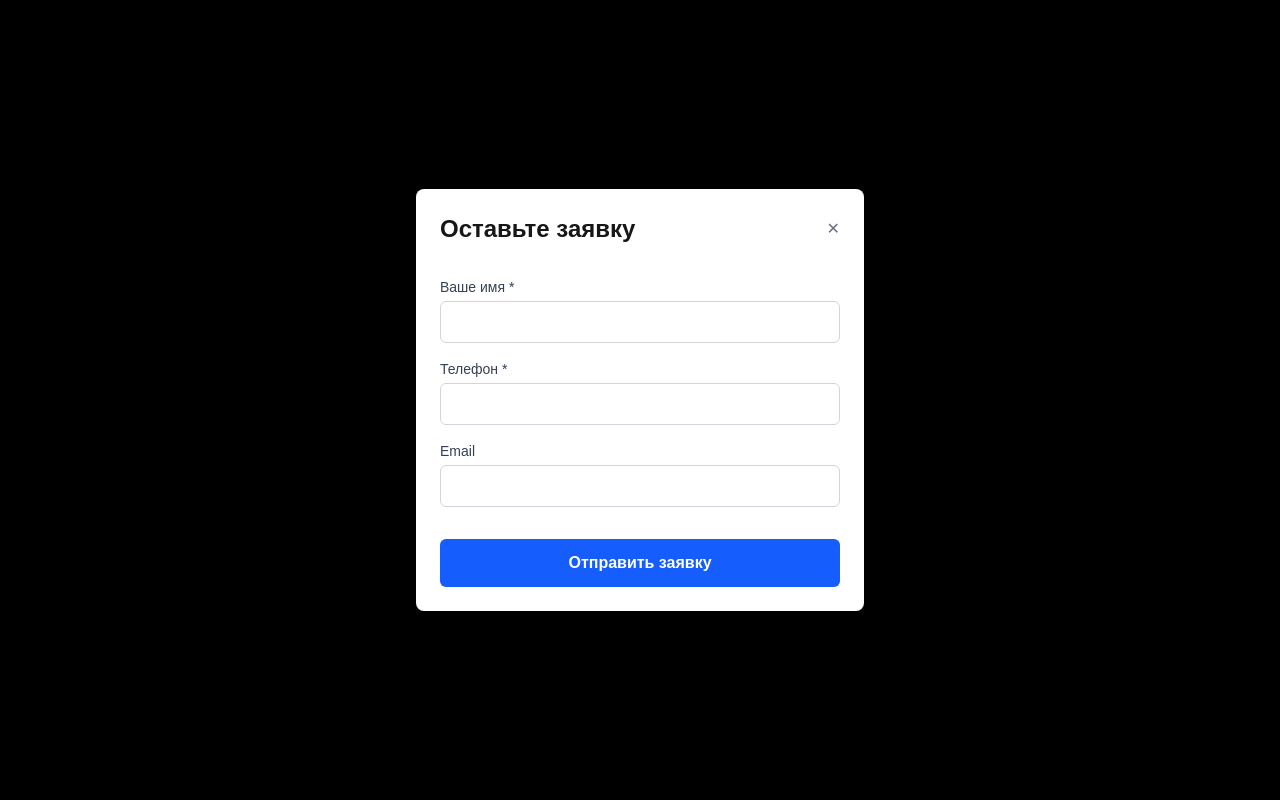
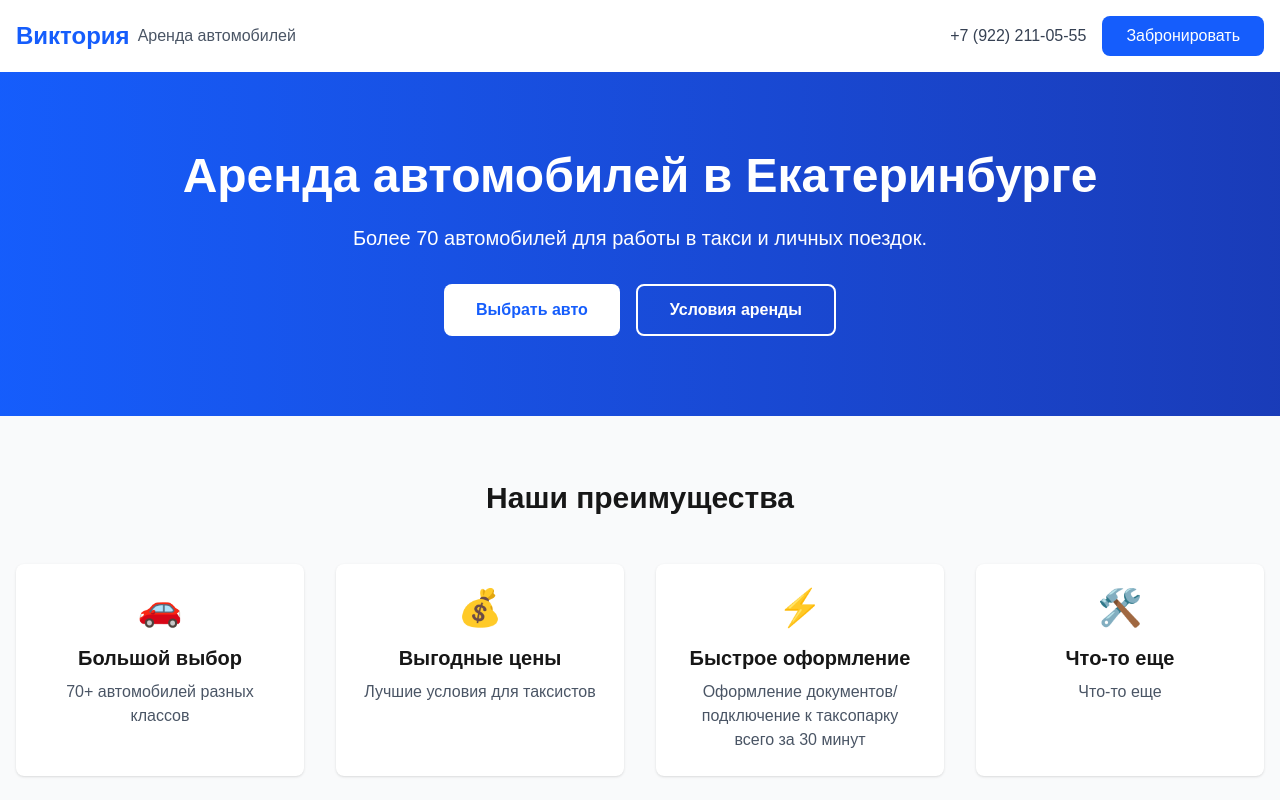
Before and after one commit to vachagunn/victoria-rent, a Next.js app: page / in a window 1280 px wide. Shown: the top 800 px of the page. Built offline with nearby package versions, Linux system fonts and the light colour scheme.

Commit message:
function onRent and opening a modal window

```diff
--- a/app/components/CarCard.tsx
+++ b/app/components/CarCard.tsx
@@ -3,10 +3,10 @@ import { Car } from "../types";
 
 interface CarCardProps {
     car: Car;
-    // onRent: (car: Car) => void;
+    onRent: (car: Car) => void;
 }
 
-const CarCard: React.FC<CarCardProps> = ({ car }) => {
+const CarCard: React.FC<CarCardProps> = ({ car, onRent }) => {
     return (
         <div className="bg-white rounded-lg shadow-md overflow-hidden hover:shadow-lg transition">
             <img
@@ -52,7 +52,7 @@ const CarCard: React.FC<CarCardProps> = ({ car }) => {
                 <div className="flex justify-between items-center">
                     <div className="text-2xl font-bold text-blue-600">{car.price} ₽/сутки</div>
                     <button
-                        // onClick={() => console.log('test')}
+                        onClick={() => onRent(car)}
                         className="bg-blue-600 text-white px-6 py-2 rounded-lg hover:bg-blue-700 transition"
                     >
                         Арендовать
--- a/app/components/RentModal.tsx
+++ b/app/components/RentModal.tsx
@@ -10,6 +10,7 @@ interface RentModalProps {
 
 export interface RentFormData {
     carId: string,
+    carName: string,
     name: string,
     phone: string,
     email: string,
@@ -20,15 +21,18 @@ export interface RentFormData {
 const RentModal: React.FC<RentModalProps> = ( {car, isOpen, onClose, onSubmit} ) => {
     const [formData, setFormData] = useState<RentFormData>({
         carId: car?.id || '',
+        carName: '',
         name: '',
         phone: '',
         email: ''
     });
 
-    // if (!isOpen || !car) return null;
+    if (!isOpen || !car) return null;
 
     const handleSubmit = (e: React.FormEvent) => {
         e.preventDefault();
+        formData.carName = car.name;
+        console.log(formData);
         onSubmit(formData);
     };
 
@@ -40,11 +44,11 @@ const RentModal: React.FC<RentModalProps> = ( {car, isOpen, onClose, onSubmit} )
     };
 
     return (
-        <div className="fixed inset-0 bg-black bg-opacity-50 flex items-center justify-center z-50 p-4">
+        <div className="fixed inset-0 bg-black/70 flex items-center justify-center z-50 p-4">
             <div className="bg-white rounded-lg max-w-md w-full max-h-[90vh] overflow-y-auto">
                 <div className="p-6">
                     <div className="flex justify-between items-center mb-8">
-                        <h2 className="text-2xl font-bold">Оставьте заявку</h2>
+                        <h2 className="text-2xl font-bold">Оставьте заявку на {car.name}</h2>
                         <button onClick={onClose} className="text-gray-500 hover:text-gray-700">✕</button>
                     </div>
 
--- a/app/pages/index.tsx
+++ b/app/pages/index.tsx
@@ -68,6 +68,11 @@ const Page: React.FC = () => {
     }
   }
 
+  const handleRentClick = (car: Car) => {
+    setSelectedCar(car);
+    setIsModalOpen(true);
+  }
+
   const handleRentSubmit = async (formData: RentFormData) => {
     try {
       await axios.post('/api/reservation', formData);
@@ -101,6 +106,7 @@ const Page: React.FC = () => {
                 <CarCard
                   key={car.id}
                   car={car}
+                  onRent={handleRentClick}
                 />
               ))}
             </div>
```
